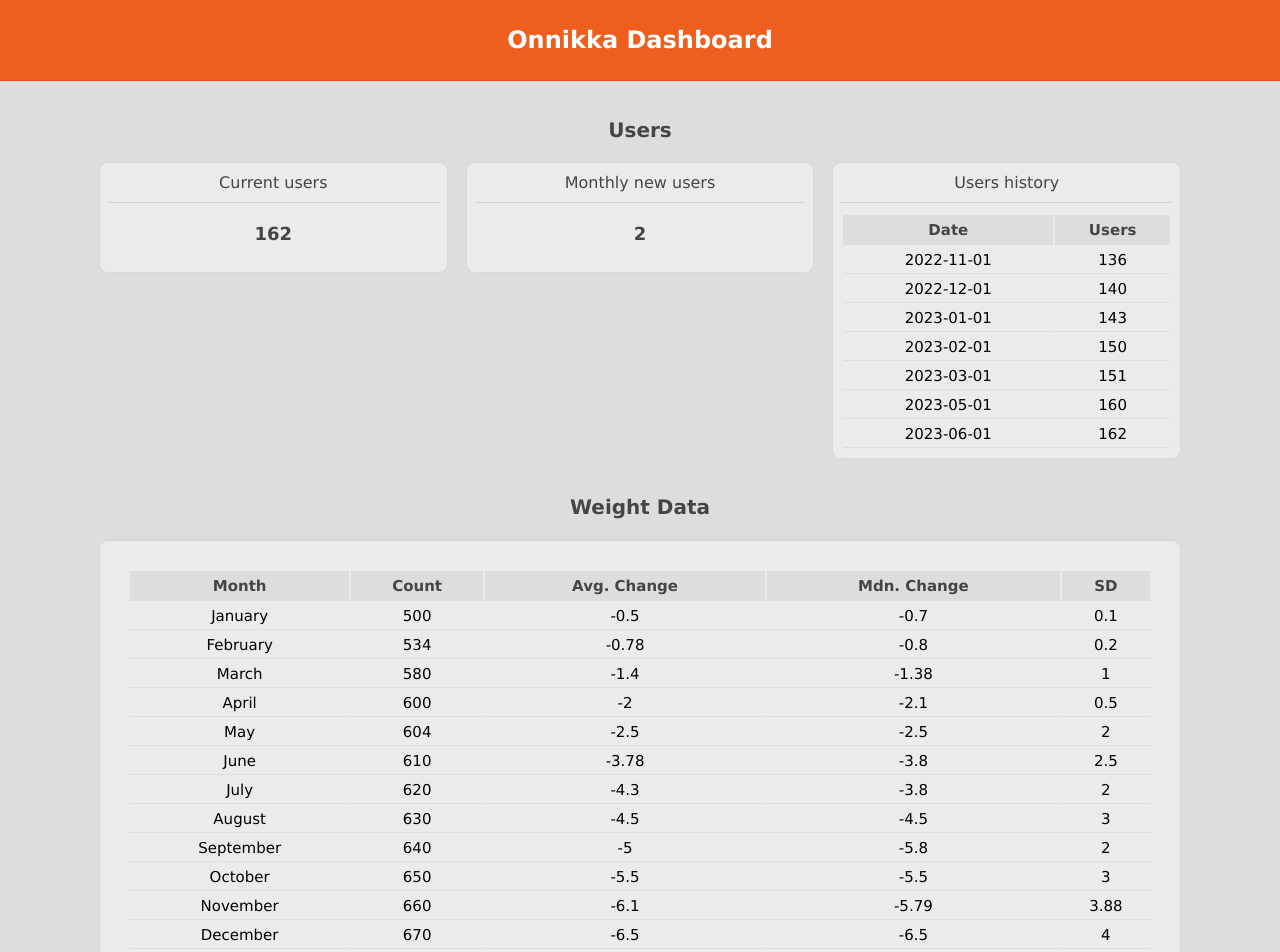
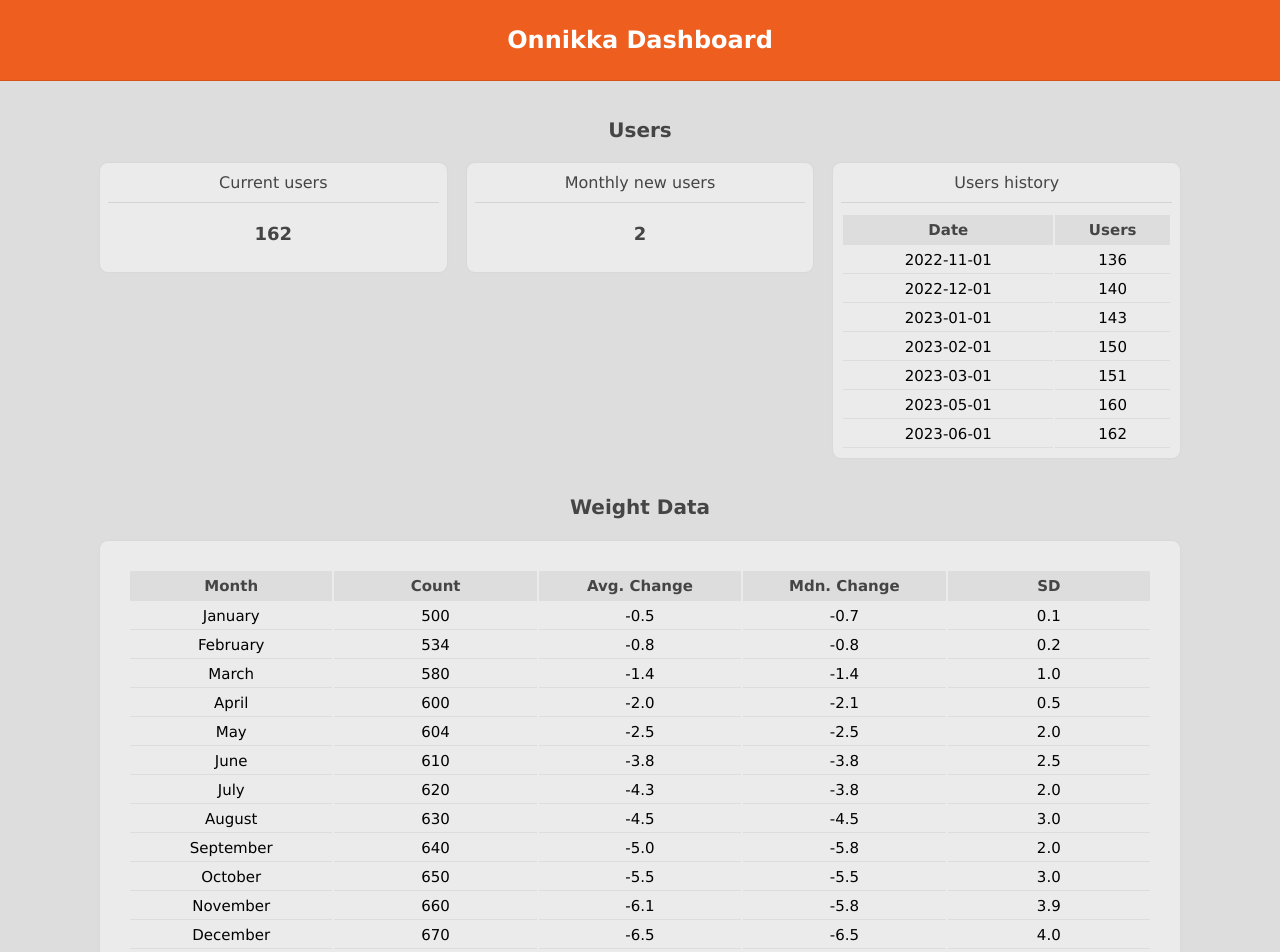
Before and after one commit to joheiska/onnikka-dashboard, a React (Vite) app: page / in a window 1280 px wide. Shown: the top 952 px of the page. Built offline with nearby package versions, Linux system fonts and the light colour scheme.

Commit message:
weighttable style change and move css to own file

```diff
--- a/src/App.css
+++ b/src/App.css
@@ -99,21 +99,9 @@ table td {
   background-color: rgba(0, 0, 0, 0.10);
 }
 
-.weight-table-card {
-  margin: 0px 10px 0px 10px;
-}
-
-.weight-table {
-  padding: 0px;
-}
-
 @media (min-width: 640px) {
   .grid {
     grid-template-columns: repeat(2, 1fr);
-  }
-
-  .weight-table {
-    padding: 10px;
   }
 }
 
@@ -122,12 +110,4 @@ table td {
     grid-template-columns: repeat(3, 1fr);
     margin: 0;
   }
-
-  .weight-table-card {
-    margin: 0;
-  }
-
-  .weight-table {
-    padding: 20px;
-  }
 }
--- a/src/views/UsersView.jsx
+++ b/src/views/UsersView.jsx
@@ -13,7 +13,7 @@ function UserHistoryTable({data}) {
       </thead>
       <tbody>
         {data.map((item, index) => {
-          const date = item.date.toISOString().split('T')[0];
+          const date = item.date?.toISOString().split('T')[0];
           return(
             <tr key={index}>
               <td>{date}</td>
--- /dev/null
+++ b/src/views/WeightView.css
@@ -0,0 +1,28 @@
+.weight-table-card {
+  margin: 0px 10px 0px 10px;
+}
+
+.weight-table {
+  padding: 0px;
+  table-layout: fixed
+}
+
+.weight-table th {
+  cursor: pointer;
+}
+
+@media (min-width: 640px) {
+  .weight-table {
+    padding: 10px;
+  }
+}
+
+@media (min-width: 1024px) {
+  .weight-table-card {
+    margin: 0;
+  }
+
+  .weight-table {
+    padding: 20px;
+  }
+}
--- a/src/views/WeightView.jsx
+++ b/src/views/WeightView.jsx
@@ -1,6 +1,7 @@
 import { useEffect, useState } from 'react';
 import { getWeightData } from '../api/api';
 import Title from '../components/Title';
+import './WeightView.css';
 
 function WeightView() {
   const [weightData, setWeightData] = useState([]);
@@ -35,9 +36,9 @@ function WeightView() {
                   <tr key={index}>
                     <td>{item.monthName}</td>
                     <td>{item.count}</td>
-                    <td>{item.averageChange}</td>
-                    <td>{item.medianChange}</td>
-                    <td>{item.standardDeviation}</td>
+                    <td>{item.averageChange?.toFixed(1)}</td>
+                    <td>{item.medianChange?.toFixed(1)}</td>
+                    <td>{item.standardDeviation?.toFixed(1)}</td>
                   </tr>
                 );
               })}
```
